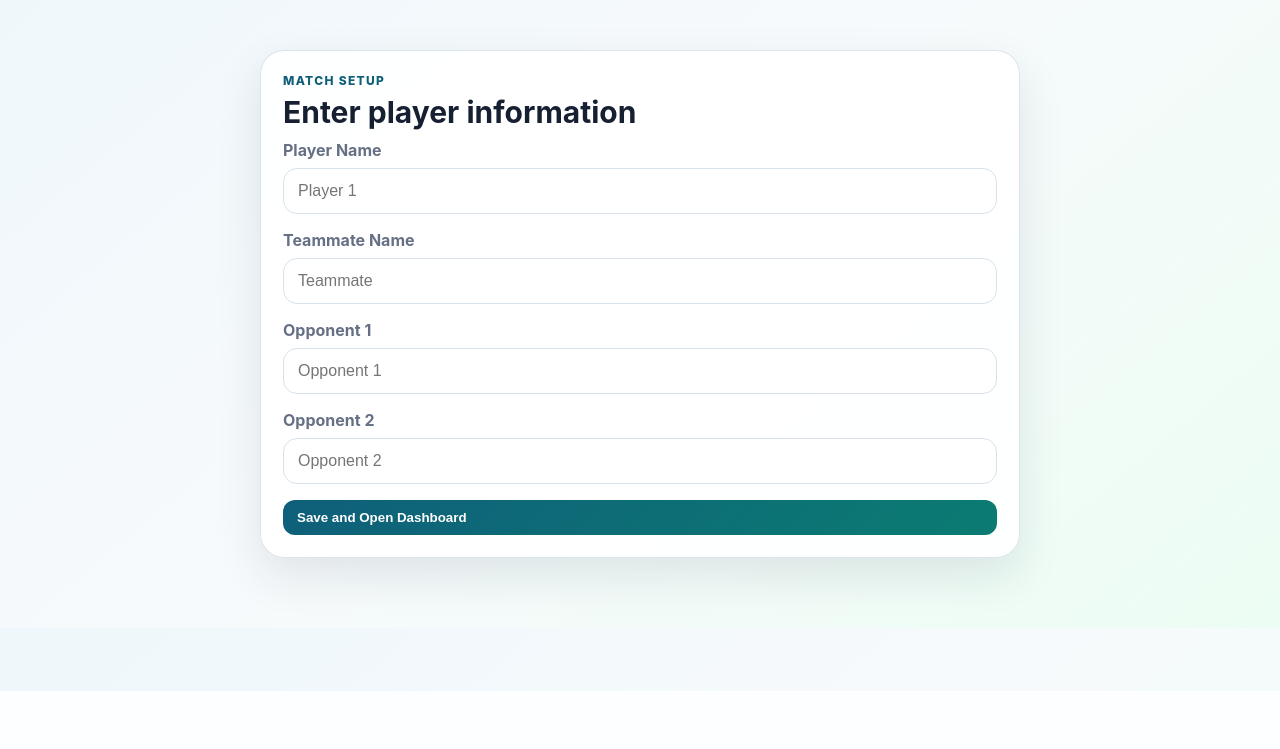
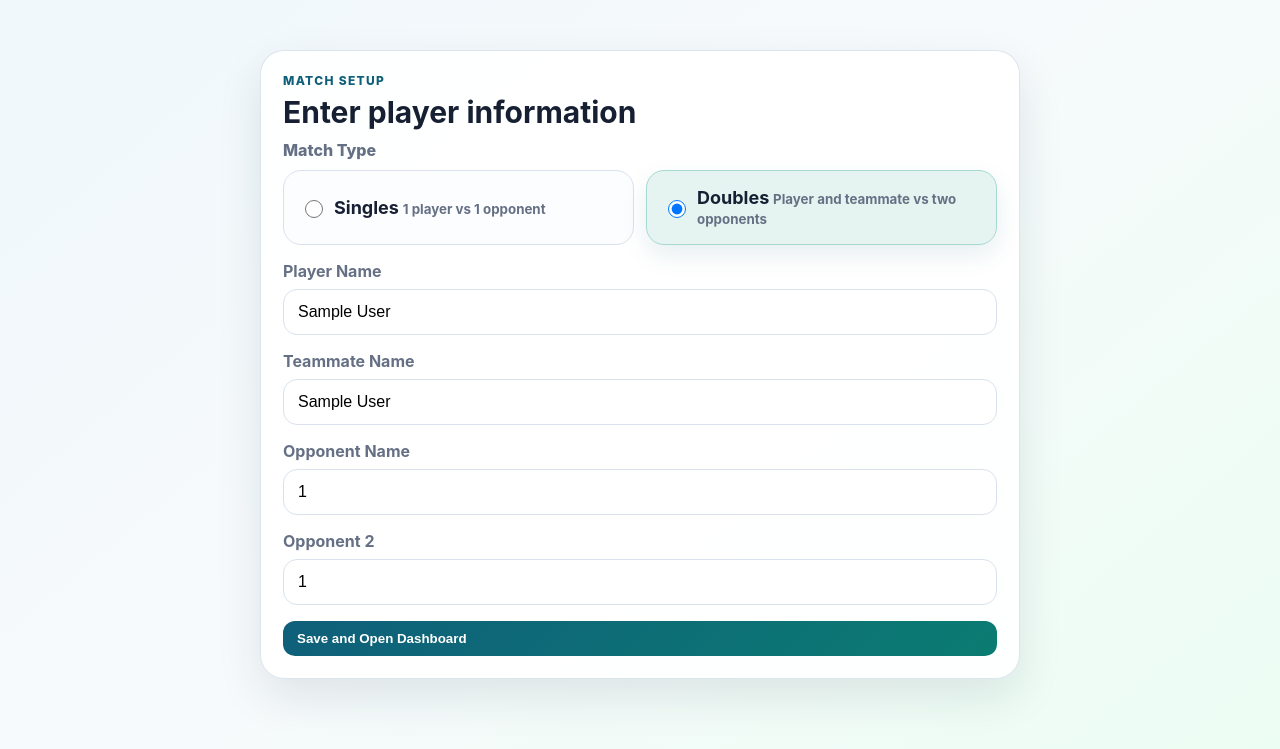
Before and after one commit to 1Zenon02/PickleVision-dashboard, a Flask app: page /setup in a window 1280 px wide. Shown: the part 109-858 px from the top of the page. Before the commit the page ends 800 px from the top, so only its background shows below. Run offline with Flask 3, Linux system fonts and the light colour scheme; the visitor is signed in with stand-in values (Sample User, id 1); data comes from the database, SQL or seed files in the repository; both versions use the stored data as it was after the commit.

Commit message:
feat: add singles and doubles match setup

```diff
--- a/app.py
+++ b/app.py
@@ -204,6 +204,14 @@ def get_or_create_player_for_user(user_id: int, name: str) -> int:
         )
         return int(cur.lastrowid)
 
+def current_match_type() -> str:
+    """Return the selected match type for the current setup."""
+    match_type = str(session.get("match_type", "doubles")).strip().lower()
+
+    if match_type in {"singles", "doubles"}:
+        return match_type
+
+    return "doubles"
 
 def ensure_session() -> None:
     user = current_user()
@@ -281,18 +289,17 @@ def team_short_name(team_key: Optional[str]) -> Optional[str]:
     return None
 
 def fresh_score_state(started: bool = False) -> Dict[str, Any]:
-    """Create a side-out doubles pickleball score state.
+    """Create a pickleball score state for singles or doubles."""
+    match_type = current_match_type()
 
-    The dashboard uses the user's requested prototype display: before the game
-    starts it shows 0-0-0. When the Start Game button is pressed, the first
-    active server becomes Server 1 and the live call becomes 0-0-1.
+    if match_type == "singles":
+        pregame_call = "0-0"
+    else:
+        pregame_call = "0-0-0"
 
-    Note: official USA Pickleball side-out scoring normally starts doubles at
-    0-0-2. To switch back to strict official scoring, change server_number to 2
-    when start_score_state() is called.
-    """
     return {
         "started": started,
+        "match_type": match_type,
         "team_a_score": 0,
         "team_b_score": 0,
         "serving_team": "A",
@@ -300,7 +307,7 @@ def fresh_score_state(started: bool = False) -> Dict[str, Any]:
         "target_score": 11,
         "win_by": 2,
         "game_over": False,
-        "last_action": "Ready to start. Pre-game display is 0-0-0.",
+        "last_action": f"Ready to start. Pre-game display is {pregame_call}.",
         "last_rally_winner": None,
         "last_point_team": None,
         "last_point_player": None,
@@ -388,30 +395,49 @@ def service_marker_payload(state: Optional[Dict[str, Any]] = None) -> Dict[str,
 
 def score_payload() -> Dict[str, Any]:
     state = get_score_state()
+
+    match_type = current_match_type()
+
     serving_team = state["serving_team"]
     receiving_team = "B" if serving_team == "A" else "A"
+
     serving_score = state["team_a_score"] if serving_team == "A" else state["team_b_score"]
     receiving_score = state["team_b_score"] if serving_team == "A" else state["team_a_score"]
-    score_call = "0-0-0" if not state.get("started") else f"{serving_score}-{receiving_score}-{state['server_number']}"
+
+    # Singles uses 2 numbers: server score - receiver score
+    # Doubles uses 3 numbers: serving team score - receiving team score - server number
+    if match_type == "singles":
+        score_call = "0-0" if not state.get("started") else f"{serving_score}-{receiving_score}"
+    else:
+        score_call = "0-0-0" if not state.get("started") else f"{serving_score}-{receiving_score}-{state['server_number']}"
+
     last_point_team = state.get("last_point_team")
     service_markers = service_marker_payload(state)
+
     return {
         **state,
+        "match_type": match_type,
+        "match_type_label": "Singles" if match_type == "singles" else "Doubles",
+
         "team_a_name": team_label("A"),
         "team_b_name": team_label("B"),
         "team_a_players": team_players("A"),
         "team_b_players": team_players("B"),
+
         "serving_team_name": team_label(serving_team),
         "receiving_team_name": team_label(receiving_team),
         "current_server_name": current_server_name(state),
+
         "serving_score": serving_score,
         "receiving_score": receiving_score,
         "score_call": score_call,
         "score_call_words": score_call.replace("-", ", "),
+
         "serving_side": service_markers["serving_side"],
         "serving_side_label": service_markers["serving_side_label"],
         "receiving_side_label": service_markers["receiving_side_label"],
         "court_markers": service_markers,
+
         "last_point_team_name": team_label(last_point_team) if last_point_team in {"A", "B"} else "No point",
         "last_rally_winner_name": team_label(state.get("last_rally_winner")) if state.get("last_rally_winner") in {"A", "B"} else "No rally",
         "last_point_player": state.get("last_point_player") or "No point",
@@ -928,19 +954,48 @@ def logout():
 @login_required
 def setup():
     if request.method == "POST":
+        match_type = request.form.get("match_type", "doubles").strip().lower()
+
+        if match_type not in {"singles", "doubles"}:
+            match_type = "doubles"
+
+        session["match_type"] = match_type
         session["player_name"] = request.form.get("player_name") or session.get("player_name", "Player 1")
-        session["teammate_name"] = request.form.get("teammate_name") or "Teammate"
         session["opponent_1"] = request.form.get("opponent_1") or "Opponent 1"
-        session["opponent_2"] = request.form.get("opponent_2") or "Opponent 2"
-        # Update player profile name too.
-        with db() as conn:
-            conn.execute("UPDATE players SET player_name = ? WHERE id = ?", (session["player_name"], session.get("player_id")))
-        # A new match setup begins with the requested pre-game display 0-0-0.
+
+        if match_type == "doubles":
+            session["teammate_name"] = request.form.get("teammate_name") or "Teammate"
+            session["opponent_2"] = request.form.get("opponent_2") or "Opponent 2"
+        else:
+            session["teammate_name"] = ""
+            session["opponent_2"] = ""
+
+        # Reset score when a new match setup is saved.
+        # Singles starts as 0-0.
+        # Doubles starts as 0-0-0 before pressing Start Game.
         session["score_state"] = fresh_score_state(started=False)
+
         session.modified = True
+
+        # Update player profile name if player_id exists.
+        if session.get("player_id"):
+            with db() as conn:
+                conn.execute(
+                    "UPDATE players SET player_name = ? WHERE id = ?",
+                    (session["player_name"], session.get("player_id"))
+                )
+
         ensure_session()
         return redirect(url_for("live_dashboard"))
-    return render_template("setup.html")
+
+    return render_template(
+        "setup.html",
+        match_type=current_match_type(),
+        player_name=session.get("player_name", ""),
+        teammate_name=session.get("teammate_name", ""),
+        opponent_1=session.get("opponent_1", ""),
+        opponent_2=session.get("opponent_2", ""),
+    )
 
 
 @app.route("/dashboard")
@@ -1021,6 +1076,7 @@ def live_dashboard():
         teammate_name=session.get("teammate_name", "Teammate"),
         opponent_1=session.get("opponent_1", "Opponent 1"),
         opponent_2=session.get("opponent_2", "Opponent 2"),
+        match_type=current_match_type(),
     )
 
 
--- a/static/style.css
+++ b/static/style.css
@@ -285,3 +285,116 @@ select {
   .role-status-list { grid-template-columns: 1fr; }
   .tab-button { width: 100%; justify-content: center; }
 }
+
+
+/* Match setup: Singles or Doubles selector */
+.form-label {
+  color: var(--muted);
+  font-weight: 800;
+}
+
+.match-type-field {
+  display: grid;
+  gap: 10px;
+}
+
+.match-type-options {
+  display: grid;
+  grid-template-columns: repeat(2, minmax(0, 1fr));
+  gap: 12px;
+}
+
+.match-type-card {
+  border: 1px solid var(--line);
+  border-radius: 18px;
+  padding: 16px;
+  background: #fbfdff;
+  display: grid;
+  grid-template-columns: auto 1fr;
+  gap: 6px 10px;
+  align-items: center;
+  cursor: pointer;
+}
+
+.match-type-card input {
+  width: 18px;
+  height: 18px;
+  padding: 0;
+}
+
+.match-type-card strong {
+  color: var(--ink);
+  font-size: 18px;
+}
+
+.match-type-card small {
+  grid-column: 2;
+  color: var(--muted);
+}
+
+.match-type-card:has(input:checked) {
+  border-color: #a7d9d0;
+  background: #e6f4f1;
+  box-shadow: 0 10px 24px rgba(15, 95, 122, .10);
+}
+
+@media (max-width: 560px) {
+  .match-type-options {
+    grid-template-columns: 1fr;
+  }
+}
+/* Match setup: Singles or Doubles selector */
+.form-label {
+  color: var(--muted);
+  font-weight: 800;
+}
+
+.match-type-field {
+  display: grid;
+  gap: 10px;
+}
+
+.match-type-options {
+  display: grid;
+  grid-template-columns: repeat(2, minmax(0, 1fr));
+  gap: 12px;
+}
+
+.match-type-card {
+  border: 1px solid var(--line);
+  border-radius: 18px;
+  padding: 16px;
+  background: #fbfdff;
+  display: grid;
+  grid-template-columns: auto 1fr;
+  gap: 10px;
+  align-items: center;
+  cursor: pointer;
+}
+
+.match-type-card input {
+  width: 18px;
+  height: 18px;
+  padding: 0;
+}
+
+.match-type-card strong {
+  color: var(--ink);
+  font-size: 18px;
+}
+
+.match-type-card small {
+  color: var(--muted);
+}
+
+.match-type-card:has(input:checked) {
+  border-color: #a7d9d0;
+  background: #e6f4f1;
+  box-shadow: 0 10px 24px rgba(15, 95, 122, .10);
+}
+
+@media (max-width: 560px) {
+  .match-type-options {
+    grid-template-columns: 1fr;
+  }
+}
--- a/templates/reports.html
+++ b/templates/reports.html
@@ -2,7 +2,7 @@
 {% block title %}Reports{% endblock %}
 {% block content %}
 <section class="session-strip">
-  <div><p class="eyebrow">Validation and Results</p><h2>Thesis-ready metrics report</h2></div>
+  <div><p class="eyebrow">Validation and Results</p><h2>Metrics report</h2></div>
   <a class="btn primary" href="/api/export/events.csv">Export Events CSV</a>
 </section>
 
--- a/templates/setup.html
+++ b/templates/setup.html
@@ -1,15 +1,78 @@
 {% extends "base.html" %}
-{% block title %}Session Setup{% endblock %}
+{% block title %}Match Setup{% endblock %}
+
 {% block content %}
 <section class="panel narrow">
   <p class="eyebrow">Match Setup</p>
   <h2>Enter player information</h2>
-  <form method="post" class="form-grid">
-    <label>Player Name<input name="player_name" placeholder="Player 1"></label>
-    <label>Teammate Name<input name="teammate_name" placeholder="Teammate"></label>
-    <label>Opponent 1<input name="opponent_1" placeholder="Opponent 1"></label>
-    <label>Opponent 2<input name="opponent_2" placeholder="Opponent 2"></label>
+
+  <form method="post" class="form-grid" id="matchSetupForm">
+
+    <!-- MATCH TYPE SELECTOR -->
+    <div class="match-type-field">
+      <span class="form-label">Match Type</span>
+
+      <div class="match-type-options">
+        <label class="match-type-card">
+          <input type="radio" name="match_type" value="singles"
+                 {% if match_type == 'singles' %}checked{% endif %}>
+          <div>
+            <strong>Singles</strong>
+            <small>1 player vs 1 opponent</small>
+          </div>
+        </label>
+
+        <label class="match-type-card">
+          <input type="radio" name="match_type" value="doubles"
+                 {% if match_type != 'singles' %}checked{% endif %}>
+          <div>
+            <strong>Doubles</strong>
+            <small>Player and teammate vs two opponents</small>
+          </div>
+        </label>
+      </div>
+    </div>
+
+    <label>
+      Player Name
+      <input name="player_name" placeholder="Player 1" value="{{ player_name }}">
+    </label>
+
+    <label class="doubles-only">
+      Teammate Name
+      <input name="teammate_name" placeholder="Teammate" value="{{ teammate_name }}">
+    </label>
+
+    <label>
+      Opponent Name
+      <input name="opponent_1" placeholder="Opponent 1" value="{{ opponent_1 }}">
+    </label>
+
+    <label class="doubles-only">
+      Opponent 2
+      <input name="opponent_2" placeholder="Opponent 2" value="{{ opponent_2 }}">
+    </label>
+
     <button class="btn primary" type="submit">Save and Open Dashboard</button>
   </form>
 </section>
 {% endblock %}
+
+{% block scripts %}
+<script>
+  function updateMatchTypeFields() {
+    const selected = document.querySelector('input[name="match_type"]:checked')?.value || 'doubles';
+    const doublesFields = document.querySelectorAll('.doubles-only');
+
+    doublesFields.forEach((field) => {
+      field.style.display = selected === 'doubles' ? 'grid' : 'none';
+    });
+  }
+
+  document.querySelectorAll('input[name="match_type"]').forEach((radio) => {
+    radio.addEventListener('change', updateMatchTypeFields);
+  });
+
+  updateMatchTypeFields();
+</script>
+{% endblock %}
```
Also changed, not shown: static/dashboard.js (+181 -27 lines), templates/dashboard.html (+128 -23 lines), data/picklevision.db.
